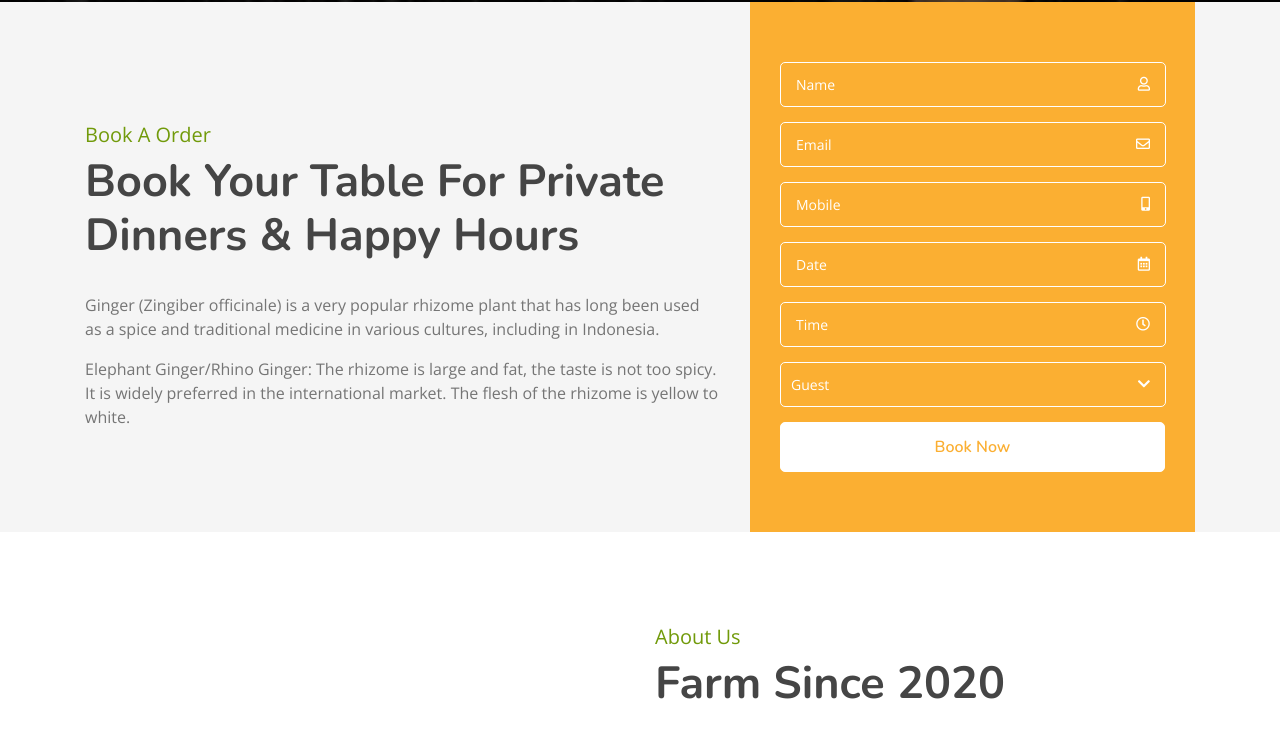
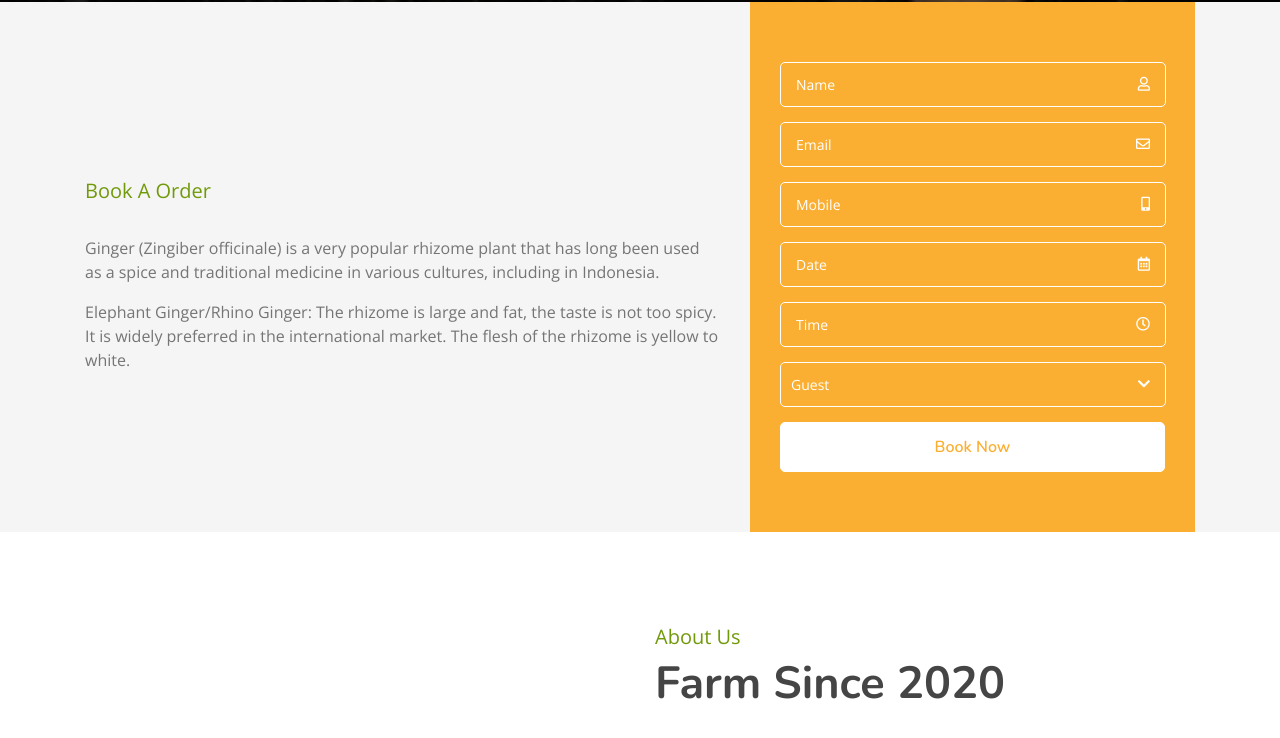
Before and after one commit to grandielblood/ja, a plain HTML site: page index.html in a window 1280 px wide. Shown: the part 798-1536 px from the top of the page. Drawn offline with nearby package versions, Linux system fonts and the light colour scheme.

Commit message:
Update index.html

```diff
--- a/index.html
+++ b/index.html
@@ -107,7 +107,7 @@
                         <div class="booking-content">
                             <div class="section-header">
                                 <p>Book A Order</p>
-                                <h2>Book Your Table For Private Dinners & Happy Hours</h2>
+                                <h2></h2>
                             </div>
                             <div class="about-text">
                                 <p>
```
